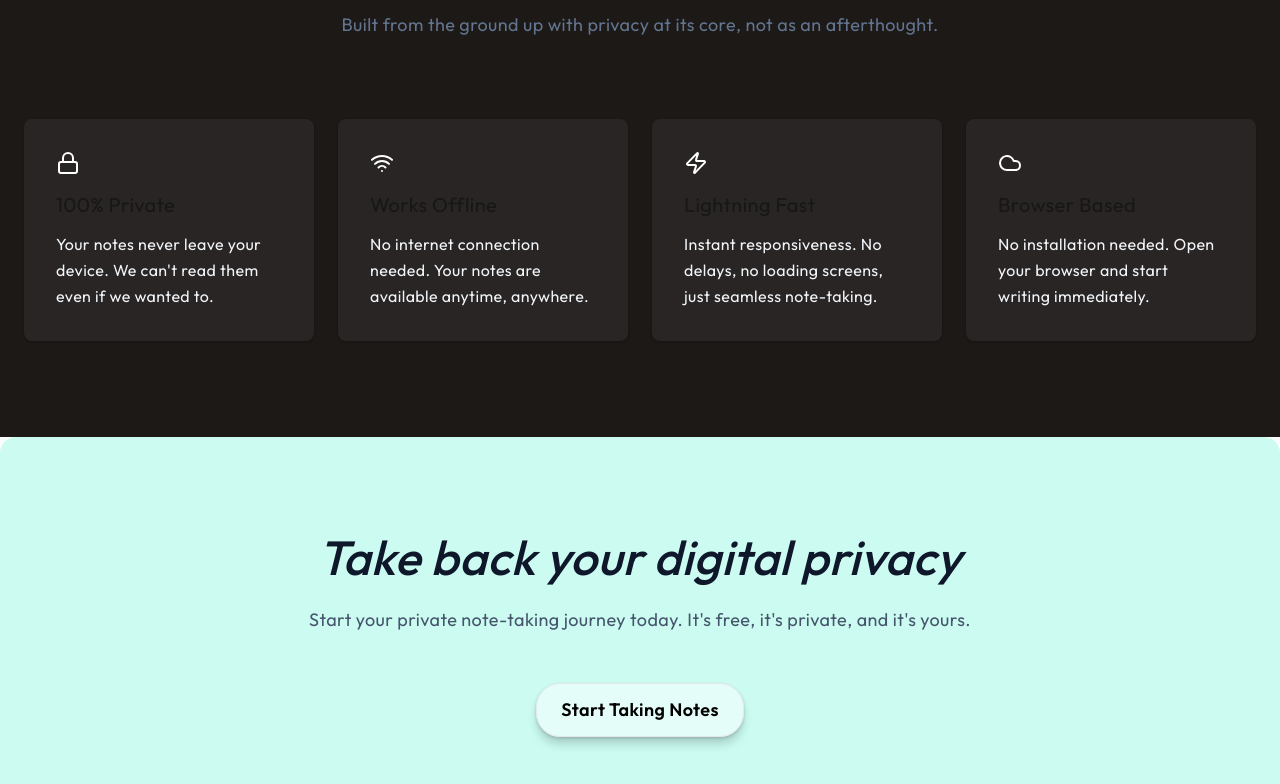
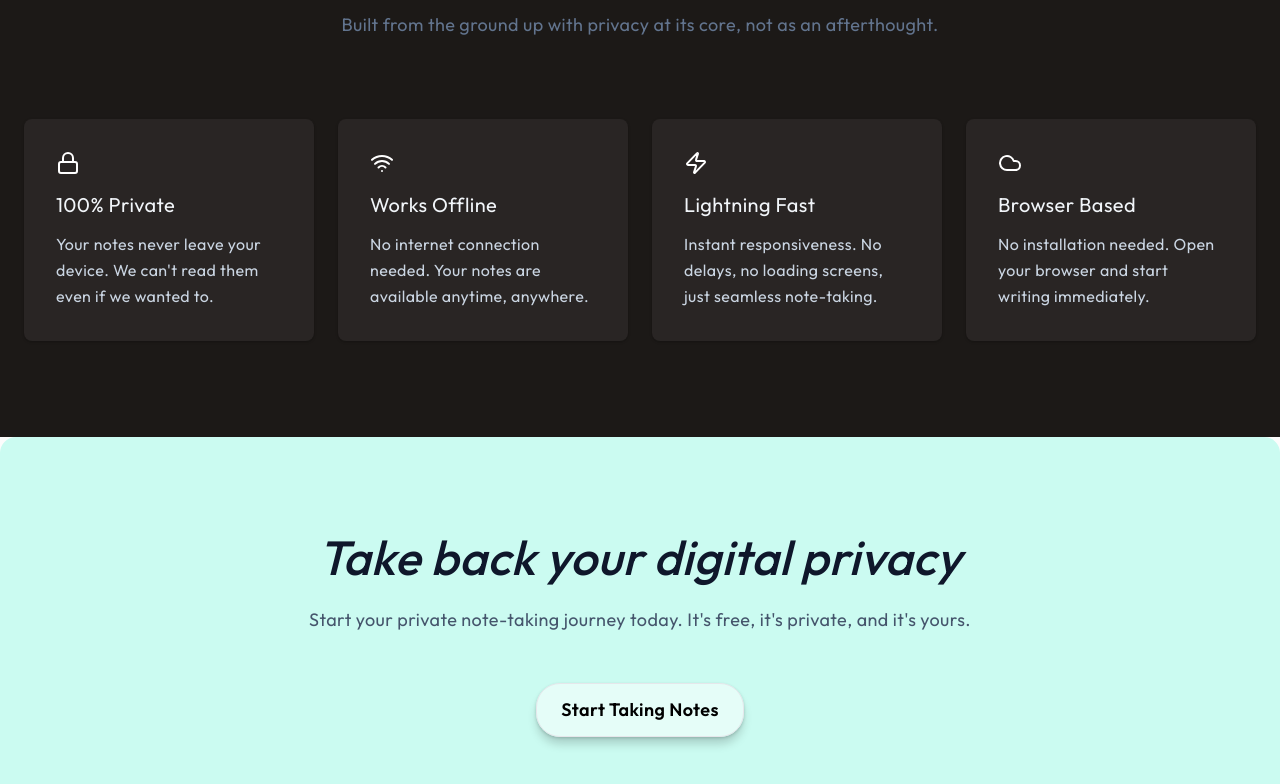
Before and after one commit to KaushikKundu/local-notes, a Next.js app: page / in a window 1280 px wide. Shown: the part 950-1734 px from the top of the page. Built offline with nearby package versions, Linux system fonts and the light colour scheme.

Commit message:
feat:added download markdown

```diff
--- a/app/dashboard/page.tsx
+++ b/app/dashboard/page.tsx
@@ -2,6 +2,7 @@
 import { AppSidebar } from "@/components/app-sidebar"
 import Editor from "@/components/Editor"
 import { useEffect, useRef, useState } from "react"
+import { Button } from "@/components/ui/button"
 import {
   Breadcrumb,
   BreadcrumbItem,
@@ -16,6 +17,7 @@ import {
 } from "@/components/ui/sidebar"
 import { useNotes } from "@/hooks/use-notes"
 import ModeToggle from "@/components/ModeToggle"
+import { getAllNotes, getDb } from "@/lib/db"
 
 export default function Page() {
   const { currentNoteId, notes, updateNote } = useNotes();
@@ -55,6 +57,23 @@ export default function Page() {
       setIsEditingTitle(false);
     }
   };
+  const downloadNotes = async () => {
+    const notes = await getAllNotes();
+    const markdown = notes.map((note) => {
+      const created = new Date(note.createdAt).toISOString();
+      return `# ${note.title}\n\nCreated: ${created}\n\n${note.content}\n`;
+    }).join('\n\n---\n\n');
+
+    const blob = new Blob([markdown], { type: 'text/markdown' });
+    const url = URL.createObjectURL(blob);
+    const a = document.createElement('a');
+    a.href = url;
+    a.download = 'notes.md';
+    document.body.appendChild(a);
+    a.click();
+    a.remove();
+    URL.revokeObjectURL(url);
+  }
   return (
     <>
       <SidebarProvider>
@@ -92,7 +111,11 @@ export default function Page() {
                 </BreadcrumbList>
               </Breadcrumb>
             </div>
-            <ModeToggle />
+            <div className="flex items-center gap-2 px-4">
+
+              <Button variant="default" onClick={() => downloadNotes()}>Export Notes</Button>
+              <ModeToggle />
+            </div>
           </header>
           <Editor />
         </SidebarInset>
--- a/app/page.tsx
+++ b/app/page.tsx
@@ -9,7 +9,7 @@ export default function Page() {
     const router = useRouter();
     return (
         <main className="min-h-screen">
-            <nav className="fixed top-2 inset-x-0 mx-auto w-[95%] max-w-7xl z-50 bg-white/80 rounded-full backdrop-blur-md px-4 py-3 mt-3 flex items-center justify-between">
+            <nav className="fixed top-2 inset-x-0 mx-auto w-[95%] max-w-7xl z-50 bg-white/50 rounded-full backdrop-blur-md px-4 py-3 mt-3 flex items-center justify-between">
                 <div className="flex items-center gap-3">
                     <span className="text-black font-semibold tracking-wide text-xl">OwnSpace</span>
                 </div>
@@ -42,7 +42,7 @@ export default function Page() {
                             </p>
                         </div>
                         <div className="flex flex-col sm:flex-row gap-4 justify-center">
-                            <button className="px-6 py-3 text-lg bg-white/50 hover:bg-white/80  active:opacity-80  shadow-xl text-black border border-gray-200 font-semibold rounded-3xl cursor-pointer ">
+                            <button className="px-6 py-3 text-lg bg-white/50 hover:bg-white/80  active:opacity-80  shadow-xl text-black border border-gray-200 font-semibold rounded-3xl cursor-pointer " onClick={() => router.push('/dashboard')}>
                                 Start Taking Notes
                             </button>
 
@@ -68,8 +68,8 @@ export default function Page() {
                             <div className="mb-4 ">
                                 <Lock className="w-6 h-6 text-white" />
                             </div>
-                            <h3 className="text-xl mb-3">100% Private</h3>
-                            <p className="text-slate-100 leading-relaxed">
+                            <h3 className="text-slate-100 text-xl mb-3">100% Private</h3>
+                            <p className="text-slate-300 leading-relaxed">
                                 Your notes never leave your device. We can't read them even if we wanted to.
                             </p>
                         </div>
@@ -77,8 +77,8 @@ export default function Page() {
                             <div className="mb-4 ">
                                 <Wifi className="w-6 h-6 text-white" />
                             </div>
-                            <h3 className="text-xl mb-3">Works Offline</h3>
-                            <p className="text-slate-100 leading-relaxed">
+                            <h3 className="text-xl mb-3 text-slate-100">Works Offline</h3>
+                            <p className="text-slate-300 leading-relaxed">
                                 No internet connection needed. Your notes are available anytime, anywhere.
                             </p>
                         </div>
@@ -87,8 +87,8 @@ export default function Page() {
                             <div className="mb-4 ">
                                 <Zap className="w-6 h-6 text-white" />
                             </div>
-                            <h3 className="text-xl mb-3">Lightning Fast</h3>
-                            <p className="text-slate-100 leading-relaxed">
+                            <h3 className="text-xl mb-3 text-slate-100">Lightning Fast</h3>
+                            <p className="text-slate-300 leading-relaxed">
                                 Instant responsiveness. No delays, no loading screens, just seamless note-taking.
                             </p>
                         </div>
@@ -97,8 +97,8 @@ export default function Page() {
                             <div className="mb-4 ">
                                 <Cloud className="w-6 h-6 text-white" />
                             </div>
-                            <h3 className="text-xl mb-3">Browser Based</h3>
-                            <p className="text-slate-100 leading-relaxed">
+                            <h3 className="text-slate-100 text-xl mb-3  ">Browser Based</h3>
+                            <p className="text-slate-300 leading-relaxed">
                                 No installation needed. Open your browser and start writing immediately.
                             </p>
                         </div>
--- a/components/ui/button.tsx
+++ b/components/ui/button.tsx
@@ -5,7 +5,7 @@ import { cva, type VariantProps } from "class-variance-authority"
 import { cn } from "@/lib/utils"
 
 const buttonVariants = cva(
-  "inline-flex items-center justify-center gap-2 whitespace-nowrap rounded-md text-sm font-medium transition-all disabled:pointer-events-none disabled:opacity-50 [&_svg]:pointer-events-none [&_svg:not([class*='size-'])]:size-4 shrink-0 [&_svg]:shrink-0 outline-none focus-visible:border-ring focus-visible:ring-ring/50 focus-visible:ring-[3px] aria-invalid:ring-destructive/20 dark:aria-invalid:ring-destructive/40 aria-invalid:border-destructive",
+  "inline-flex items-center justify-center gap-2 whitespace-nowrap rounded-md text-sm font-medium transition-all disabled:pointer-events-none disabled:opacity-50 [&_svg]:pointer-events-none [&_svg:not([class*='size-'])]:size-4 shrink-0 [&_svg]:shrink-0 outline-none focus-visible:border-ring focus-visible:ring-ring/50 focus-visible:ring-[3px] aria-invalid:ring-destructive/20 dark:aria-invalid:ring-destructive/40 aria-invalid:border-destructive cursor-pointer",
   {
     variants: {
       variant: {
--- a/lib/db.ts
+++ b/lib/db.ts
@@ -56,7 +56,6 @@ export async function createNote(note: Note) {
     const db = await getDb();
     await db.put('notes', note);
     console.log("note created", note.id)
-    // await db.addToSyncQueue(newNote.id, 'create', { ...newNote });
     return note;
 }
 export async function updateNote(id: string, updates: Partial<Note>){
@@ -79,20 +78,12 @@ export async function deleteNote(id: string){
 }
 export async function getAllNotes() {
     const db = await getDb();
-    const notes = await db.getAllFromIndex('notes', 'by-updatedAt');
-    return notes.filter(n => !n.deleted).reverse();
+    const tx = db.transaction('notes','readonly');
+    const store = tx.objectStore('notes');
+    const notes = await store.getAll();
+    return notes;
 }
 export async function getNoteById(id: string) {
     const db = await getDb();
     return await db.get('notes', id);
 }
-export async function addToSyncQueue(noteId:string, action: "create" | "update" | "delete", data: Partial<Note>) {
-    const db = await getDb();
-    const queueItem = {
-        noteId,
-        action,
-        timestamp: Date.now(),
-        data
-    }
-    await db.add('syncQueue', queueItem);
-}
```
